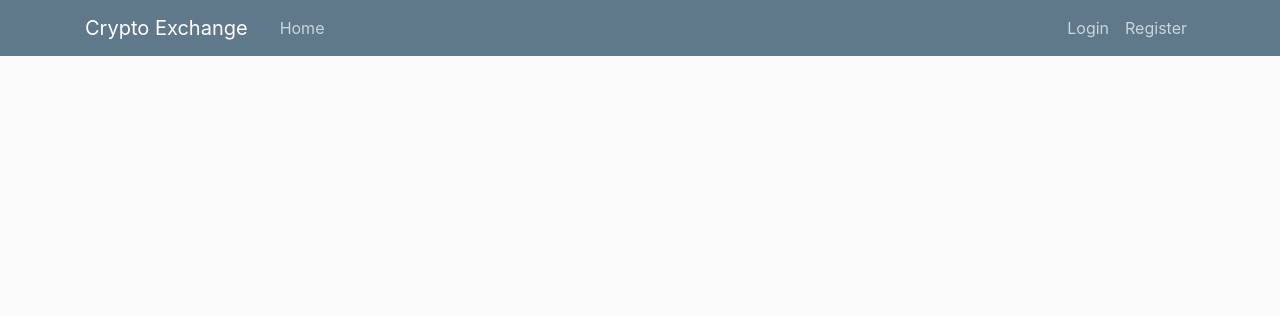
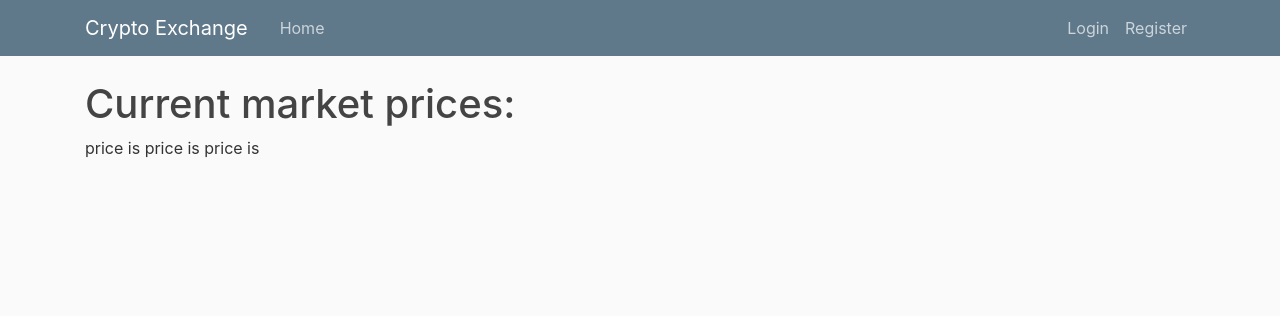
Before and after one commit to aniratak126/DRS, a Flask app: page / in a window 1280 px wide. Shown: the top 316 px of the page. Run offline with Flask 2, Linux system fonts and the light colour scheme; data that the repository does not hold is empty; some libraries are stand-ins or nearby versions.

Commit message:
Dodata lista crypto valuti.

```diff
--- a/CryptoProject/main/routes.py
+++ b/CryptoProject/main/routes.py
@@ -1,5 +1,7 @@
 from flask import render_template, redirect, Blueprint, url_for
 from flask_login import current_user
+import json
+import requests
 
 main = Blueprint('main', __name__)
 
@@ -7,13 +9,28 @@
 @main.route("/")
 @main.route("/home")
 def home():
+    # defining key/request url
+    key = "https://api.binance.com/api/v3/ticker/price?symbol="
+    currencies = ["BTCUSDT", "DOGEUSDT", "LTCUSDT"]
+    j = 0
+    bitcoin = ""
+    # requesting data from url
+    for i in currencies:
+        # completing API for request
+        url = key + currencies[j]
+        data = requests.get(url)
+        data = data.json()
+        j = j + 1
+        bitcoin = bitcoin + f"\n{data['symbol']} price is {data['price']}"
+
+
     # ovde pravi gresku
     if not current_user.is_anonymous:
         if current_user._get_current_object().validated:
             return redirect(url_for('users.logged'))
         else:
             return redirect(url_for('users.verification'))
-    return render_template('home.html', title='Home')
+    return render_template('home.html', title='Home', bitcoin=bitcoin)
 
 
 
--- a/CryptoProject/templates/home.html
+++ b/CryptoProject/templates/home.html
@@ -1,4 +1,5 @@
 {% extends "layout.html" %}
 {% block content %}
-
+    <h1>Current market prices:</h1>
+    <p>{{ bitcoin }}</p>
 {% endblock content %}
--- a/run.py
+++ b/run.py
@@ -5,8 +5,8 @@
 if __name__ == '__main__':
     app.run(debug=True)
 
-       # with app.app_context():
-          # db.create_all()
+       #with app.app_context():
+          #db.create_all()
 
 # INSTRUCTIONS
 # itsdangerous -> Flask-Bcrypt -> Flask-Login -> Flask-Mail -> Flask-WTF -> Mail -> Pillow -> PyJWT -> WTForms
```
